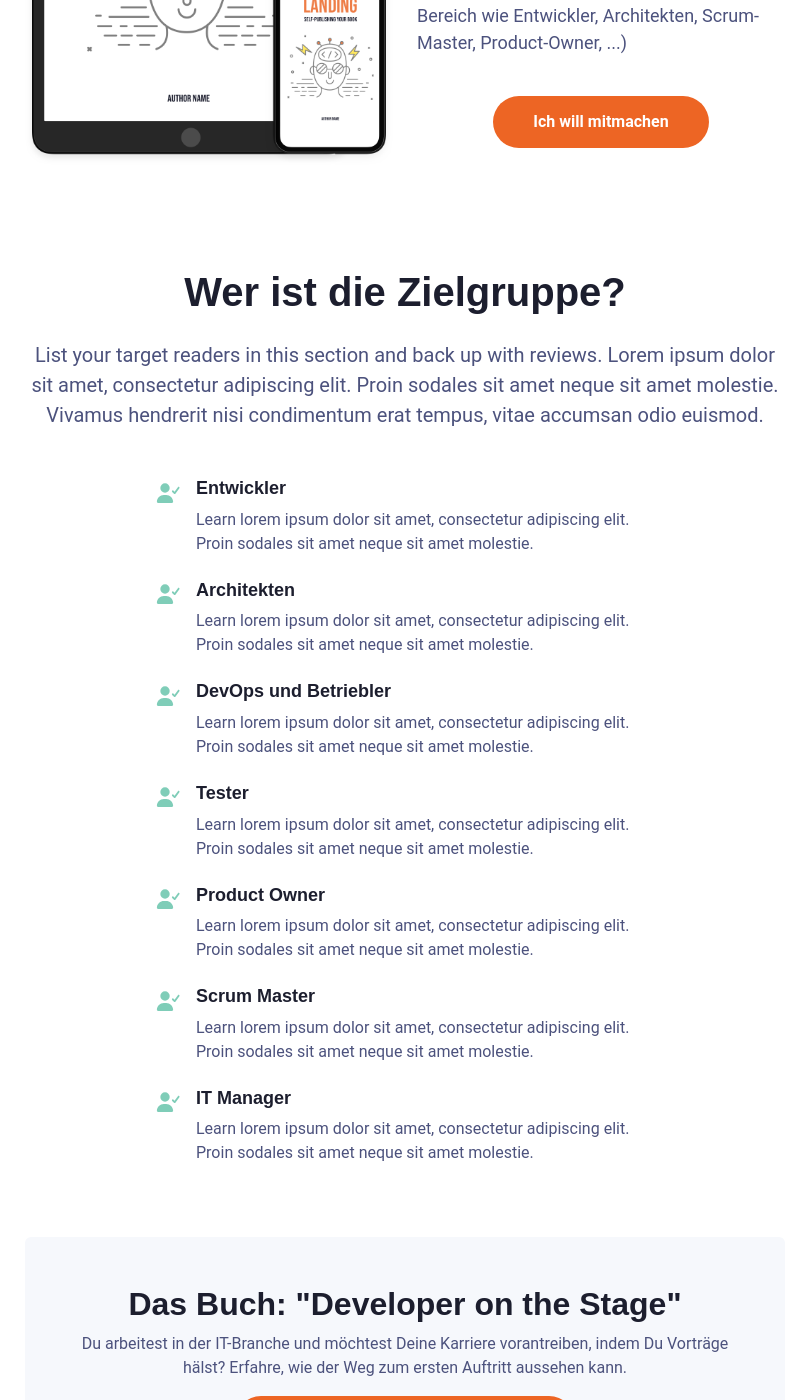
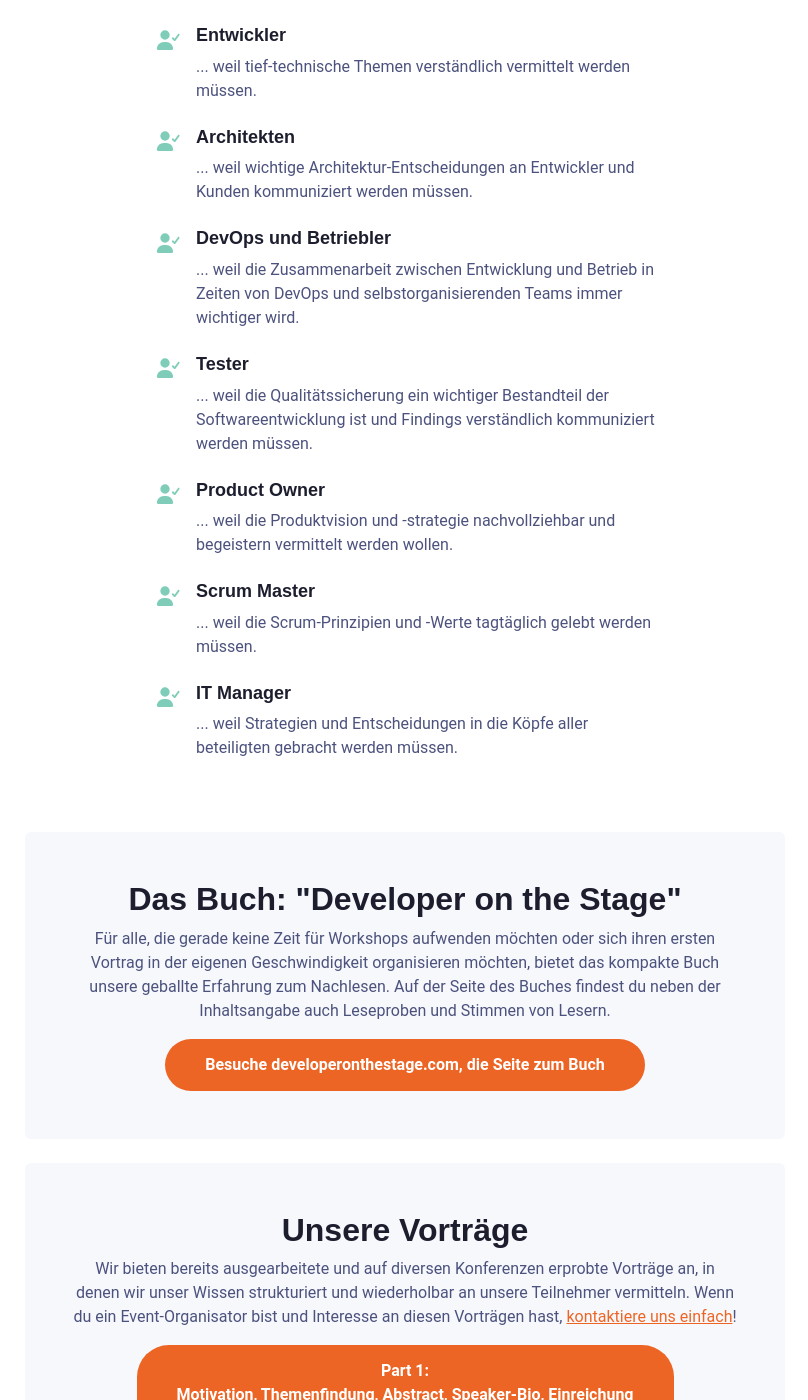
Before and after one commit to DeveloperOnTheStage/website_new, a Jekyll site: the page built from index.md, in a window 1280 px wide and 1400 px high, scrolled down 1889 px. Shown: the whole window, without its empty margins (235-1043 px from the left). Built offline with Jekyll 4.4.1, drawn with Linux system fonts in a browser that asks for light colours; nearby versions of some CDN libraries; library files that are not in the unit come from our copies; some of the changed text lies outside the part shown.

```diff
--- a/_config.yml
+++ b/_config.yml
@@ -21,12 +21,9 @@
 title: Tech2Talk
 email: info@tech2talk.de
 description: >- # this means to ignore newlines until "baseurl:"
-  Die Community für alle, die Wissen teilen wollen um
-  etwas zurückzugeben sowie selbst zu lernen
-  und sich so weiterentwickeln möchten.
+  Die Community für alle in der Technologie-Branche arbeitenden Personen, die ihr Wissen mit Vorträgen teilen wollen.
 slogan: >-
-  Wir bieten allen Interessierten verschiedene Möglichkeiten
-  für die persönliche Weiterentwicklung an. Klickt auf die Blöcke, um mehr zu erfahren.
+  Wir bauen die Kompetenzen neuer und erfahrener Vortragender auf und aus.
 baseurl: "" # the subpath of your site, e.g. /blog
 url: "https://tech2talk.de"
 twitter_username: tech2talk
--- a/_data/about-us.yaml
+++ b/_data/about-us.yaml
@@ -7,7 +7,7 @@
   img: steven-schwenke
   company: msg David GmbH
   bio: |
-    Steven ist Softwareentwickler aus Leidenschaft und hat bereits mehr als 200 Vorträge und Workshops gehalten. Seine Erfahrungen hat er im Buch "Developer on the Stage" zusammengefasst und möchte anderen auf dem Weg helfen, durch aktive Wissensvermittlung als Schlüssel zu einer erfolgreichen Selbstentwicklung in der IT.
+    Als "Passionate Software Craftsman" möchte Steven seine Erfahrungen an andere weiter geben und hat deshalb bereits mehr als 200 Vorträge und Workshops gehalten. Als kompakte Anleitung für angehende Speaker hat er das Buch "Developer on the Stage" geschrieben.
 "Falk Sippach":
   img: falk-sippach
   company: embarc Software Consulting GmbH
--- a/_data/building-blocks.yaml
+++ b/_data/building-blocks.yaml
@@ -2,33 +2,31 @@
   name: book
   icon: book
   short: |
-    Das Buch für Entwickler, die den Schritt auf die Bühne wagen wollen.
+    Als kompakte Zusammenfassung unserer jahrelangen Erfahrung enthält dieses Buch alle wichtigen Schritte für deinen ersten Vortrag.
   description: |
-    Dieses Buch begleitet dich bei deinem allerersten Auftritt auf der Bühne. Es wird dir dabei helfen, die passende Idee zu finden, deine Gedanken zu strukturieren und einen Vortrag zu gestalten, der nicht nur lehrreich ist, sondern auch deine persönlichen Erfahrungen reflektiert. Du wirst die verschiedenen Arten von Konferenzen und Vorträgen kennenlernen, und erfährst, wie du einen Platz bei einer Veranstaltung bekommen kannst. Zahlreiche kleine, jedoch bedeutsame Gewohnheiten für den Auftritt auf der Bühne unterstützen dich bei einer gründlichen Vorbereitung. Zusätzlich erhältst du Einblicke darüber, wie du das Beste aus dieser Erfahrung herausholen kannst, indem du nach deinem Vortrag die entsprechenden Schritte unternimmst.
-"Sich ausprobieren":
-  name: platforms
+    Dieses Buch begleitet dich bei deinen ersten Auftritten auf der Bühne. Es hilft dir beim Finden deines Vortragsthemas, der Strukturierung deiner Inhalte und der Gestaltung deines Vortrages. Lerne die verschiedenen Arten von Konferenzen und Vorträgen kennen und finde die für dich passende Veranstaltung. Zahlreiche einfach anzuwendende Gewohnheiten helfen dir, ein routinierter Speaker zu werden.
+"Vorträge":
+  name: talks
   icon: flag-checkered
   description: |
-              Meetups/Usergroups und bestimmte Konferenzen helfen
-              Newcomern bei den ersten Schritten auf der Bühne. Hier
-              haben wir Plattformen gesammelt, über die Du Deine ersten Auftritte planen kannst.
-"SpeaKonf":
+    Unsere bereits ausgearbeiteten und auf diversen Konferenzen erprobten Vorträge können wir zeitnah auch auf deiner Konferenz oder User Group halten!
+"Unterstützung der SpeaKonf":
   name: unkonf
   icon: microphone
   description: |
-    Die Unkonferenz von Sprechern für Sprecher - Austausch zu allen Themen rund um Fragen vor, während und nach den Auftritten bei Konferenzen und User-Groups.
+    Wir unterstützen die Unkonferenz von Sprechern für Sprecher, da sie eine perfekte Ergänzung zu unserem Angebot ist.
 "Coachings und Impulse":
   name: coachings
   icon: hand-holding-hand
   description: |
-    Impulsvorträge, Online Coaching Sessions und Workshops
-"Community-Austausch":
+    Auf der Suche nach individuellem Speaker-Coaching? Wir beraten dich bei der konkreten Vorbereitung deines speziellen Vortrages.
+"Community via Discord":
   name: community
   icon: people-group
   description: |
-    Community-Austausch
-"Inhalte zum Teilen":
-  name: content
+    In unserem Discord-Kanal kannst du dich über deine Vortragsthemen austauschen, Feedback zu Titeln und Abstract einholen und dir allgemeine Tipps geben lassen.
+"Inhalte zum Ansehen und Teilen":
+  name: materials
   icon: truck
   description: |
-    Blog und Youtube
+    Hier findet ihr unsere frei verfügbaren Materialien.
--- /dev/null
+++ b/_data/mission-statement.yaml
@@ -0,0 +1 @@
+Als erfahrene Speaker möchten wir in der Technologie-Branche arbeitende Personen dabei unterstützen, ihr Wissen mit Vorträgen zu teilen und so der Community zu helfen und sich selbst weiter zu entwickeln.
--- a/_data/target-group.yaml
+++ b/_data/target-group.yaml
@@ -1,14 +1,21 @@
-"Entwickler": |
-  ""
-"Architekten": |
-  ""
-"DevOps und Betriebler": |
-  ""
-"Tester": |
-  ""
-"Product Owner": |
-  ""
-"Scrum Master": |
-  ""
-"IT Manager": |
-  ""
+"Entwickler":
+  cause: |
+    ... weil tief-technische Themen verständlich vermittelt werden müssen.
+"Architekten":
+  cause: |
+    ... weil wichtige Architektur-Entscheidungen an Entwickler und Kunden kommuniziert werden müssen.
+"DevOps und Betriebler":
+  cause: |
+    ... weil die Zusammenarbeit zwischen Entwicklung und Betrieb in Zeiten von DevOps und selbstorganisierenden Teams immer wichtiger wird.
+"Tester":
+  cause: |
+    ... weil die Qualitätssicherung ein wichtiger Bestandteil der Softwareentwicklung ist und Findings verständlich kommuniziert werden müssen.
+"Product Owner":
+  cause: |
+    ... weil die Produktvision und -strategie nachvollziehbar und begeistern vermittelt werden wollen.
+"Scrum Master":
+  cause: |
+    ... weil die Scrum-Prinzipien und -Werte tagtäglich gelebt werden müssen.
+"IT Manager":
+  cause: |
+    ... weil Strategien und Entscheidungen in die Köpfe aller beteiligten gebracht werden müssen.
--- a/_layouts/default.html
+++ b/_layouts/default.html
@@ -48,61 +48,61 @@
 					    </div><!--//subheading-->
 
 
-					    <div class="hero-quotes mt-5">
-						    <div id="quotes-carousel" class="quotes-carousel carousel slide carousel-fade mb-5" data-bs-ride="carousel" data-bs-interval="8000">
-								<div class="carousel-indicators">
-									<button type="button" data-bs-target="#quotes-carousel" data-bs-slide-to="0" class="active" aria-current="true" aria-label="Slide 1"></button>
-									<button type="button" data-bs-target="#quotes-carousel" data-bs-slide-to="1" aria-label="Slide 2"></button>
-									<button type="button" data-bs-target="#quotes-carousel" data-bs-slide-to="2" aria-label="Slide 3"></button>
-								</div>
-
-							    <div class="carousel-inner">
-								    <div class="carousel-item active">
-								        <blockquote class="quote p-4 theme-bg-light">
-									        "Excellent Book! Add your book reviews here consectetur adipiscing elit. Aliquam euismod nunc porta urna facilisis tempor. Praesent mauris neque, viverra quis erat vitae, auctor imperdiet nisi."
-								        </blockquote><!--//item-->
-								        <div class="source row gx-md-3 gy-3 gy-md-0 align-items-center">
-									        <div class="col-12 col-md-auto text-center text-md-start">
-									            <img class="source-profile" src="assets/images/profiles/profile-1.png" alt="image" >
-									        </div><!--//col-->
-									        <div class="col source-info text-center text-md-start">
-										        <div class="source-name">James Doe</div>
-										        <div class="soure-title">Co-Founder, Startup Week</div>
-										    </div><!--//col-->
-								        </div><!--//source-->
-								    </div><!--//carousel-item-->
-								    <div class="carousel-item">
-								        <blockquote class="quote p-4 theme-bg-light">
-									        "Highly recommended consectetur adipiscing elit. Proin et auctor dolor, sed venenatis massa. Vestibulum ullamcorper lobortis nisi non placerat praesent mauris neque"
-								        </blockquote><!--//item-->
-								        <div class="source row gx-md-3 gy-3 gy-md-0 align-items-center">
-									        <div class="col-12 col-md-auto text-center text-md-start">
-									            <img class="source-profile" src="assets/images/profiles/profile-2.png" alt="image" >
-									        </div><!--//col-->
-									        <div class="col source-info text-center text-md-start">
-										        <div class="source-name">Jean Doe</div>
-										        <div class="soure-title">Co-Founder, Startup Week</div>
-										    </div><!--//col-->
-								        </div><!--//source-->
-								    </div><!--//carousel-item-->
-								    <div class="carousel-item">
-								        <blockquote class="quote p-4 theme-bg-light">
-									        "Awesome! Lorem ipsum dolor sit amet, consectetur adipiscing elit. Aliquam euismod nunc porta urna facilisis tempor. Praesent mauris neque, viverra quis erat vitae."
-								        </blockquote><!--//item-->
-								        <div class="source row gx-md-3 gy-3 gy-md-0 align-items-center">
-									        <div class="col-12 col-md-auto text-center text-md-start">
-									            <img class="source-profile" src="assets/images/profiles/profile-3.png" alt="image" >
-									        </div><!--//col-->
-									        <div class="col source-info text-center text-md-start">
-										        <div class="source-name">Andy Doe</div>
-										        <div class="soure-title">Frontend Developer, Company Lorem</div>
-										    </div><!--//col-->
-								        </div><!--//source-->
-								    </div><!--//carousel-item-->
-								</div><!--//carousel-inner-->
-							</div><!--//quotes-carousel-->
-
-					    </div><!--//hero-quotes-->
+<!--					    <div class="hero-quotes mt-5">-->
+<!--						    <div id="quotes-carousel" class="quotes-carousel carousel slide carousel-fade mb-5" data-bs-ride="carousel" data-bs-interval="8000">-->
+<!--								<div class="carousel-indicators">-->
+<!--									<button type="button" data-bs-target="#quotes-carousel" data-bs-slide-to="0" class="active" aria-current="true" aria-label="Slide 1"></button>-->
+<!--									<button type="button" data-bs-target="#quotes-carousel" data-bs-slide-to="1" aria-label="Slide 2"></button>-->
+<!--									<button type="button" data-bs-target="#quotes-carousel" data-bs-slide-to="2" aria-label="Slide 3"></button>-->
+<!--								</div>-->
+<!--							  -->
+<!--							    <div class="carousel-inner">-->
+<!--								    <div class="carousel-item active">-->
+<!--								        <blockquote class="quote p-4 theme-bg-light">-->
+<!--									        "Excellent Book! Add your book reviews here consectetur adipiscing elit. Aliquam euismod nunc porta urna facilisis tempor. Praesent mauris neque, viverra quis erat vitae, auctor imperdiet nisi."     -->
+<!--								        </blockquote>&lt;!&ndash;//item&ndash;&gt;-->
+<!--								        <div class="source row gx-md-3 gy-3 gy-md-0 align-items-center">-->
+<!--									        <div class="col-12 col-md-auto text-center text-md-start">-->
+<!--									            <img class="source-profile" src="assets/images/profiles/profile-1.png" alt="image" >-->
+<!--									        </div>&lt;!&ndash;//col&ndash;&gt;-->
+<!--									        <div class="col source-info text-center text-md-start">-->
+<!--										        <div class="source-name">James Doe</div>-->
+<!--										        <div class="soure-title">Co-Founder, Startup Week</div>-->
+<!--										    </div>&lt;!&ndash;//col&ndash;&gt;-->
+<!--								        </div>&lt;!&ndash;//source&ndash;&gt;-->
+<!--								    </div>&lt;!&ndash;//carousel-item&ndash;&gt;-->
+<!--								    <div class="carousel-item">-->
+<!--								        <blockquote class="quote p-4 theme-bg-light">-->
+<!--									        "Highly recommended consectetur adipiscing elit. Proin et auctor dolor, sed venenatis massa. Vestibulum ullamcorper lobortis nisi non placerat praesent mauris neque"     -->
+<!--								        </blockquote>&lt;!&ndash;//item&ndash;&gt;-->
+<!--								        <div class="source row gx-md-3 gy-3 gy-md-0 align-items-center">-->
+<!--									        <div class="col-12 col-md-auto text-center text-md-start">-->
+<!--									            <img class="source-profile" src="assets/images/profiles/profile-2.png" alt="image" >-->
+<!--									        </div>&lt;!&ndash;//col&ndash;&gt;-->
+<!--									        <div class="col source-info text-center text-md-start">-->
+<!--										        <div class="source-name">Jean Doe</div>-->
+<!--										        <div class="soure-title">Co-Founder, Startup Week</div>-->
+<!--										    </div>&lt;!&ndash;//col&ndash;&gt;-->
+<!--								        </div>&lt;!&ndash;//source&ndash;&gt;-->
+<!--								    </div>&lt;!&ndash;//carousel-item&ndash;&gt;-->
+<!--								    <div class="carousel-item">-->
+<!--								        <blockquote class="quote p-4 theme-bg-light">-->
+<!--									        "Awesome! Lorem ipsum dolor sit amet, consectetur adipiscing elit. Aliquam euismod nunc porta urna facilisis tempor. Praesent mauris neque, viverra quis erat vitae."     -->
+<!--								        </blockquote>&lt;!&ndash;//item&ndash;&gt;-->
+<!--								        <div class="source row gx-md-3 gy-3 gy-md-0 align-items-center">-->
+<!--									        <div class="col-12 col-md-auto text-center text-md-start">-->
+<!--									            <img class="source-profile" src="assets/images/profiles/profile-3.png" alt="image" >-->
+<!--									        </div>&lt;!&ndash;//col&ndash;&gt;-->
+<!--									        <div class="col source-info text-center text-md-start">-->
+<!--										        <div class="source-name">Andy Doe</div>-->
+<!--										        <div class="soure-title">Frontend Developer, Company Lorem</div>-->
+<!--										    </div>&lt;!&ndash;//col&ndash;&gt;-->
+<!--								        </div>&lt;!&ndash;//source&ndash;&gt;-->
+<!--								    </div>&lt;!&ndash;//carousel-item&ndash;&gt;-->
+<!--								</div>&lt;!&ndash;//carousel-inner&ndash;&gt;-->
+<!--							</div>&lt;!&ndash;//quotes-carousel&ndash;&gt;-->
+<!--							-->
+<!--					    </div>&lt;!&ndash;//hero-quotes&ndash;&gt;-->
 				    </div><!--//promo-->
 			    </div><!--col-->
 			    <div class="col-12 col-md-5 mb-5 align-self-center">
@@ -120,7 +120,7 @@
 
     <section id="benefits-section" class="benefits-section theme-bg-light-gradient py-5">
 	    <div class="container py-5">
-		    <h2 class="section-heading text-center mb-3">Was sind Bausteine dieser Initiative?</h2>
+		    <h2 class="section-heading text-center mb-3">Unsere Produkte</h2>
 		    <div class="section-intro single-col-max mx-auto text-center mb-5">{{ site.slogan }}</div>
 		    <div class="row text-center">
 				{% for building-block in site.data.building-blocks %}
@@ -149,34 +149,19 @@
     <section id="content-section" class="content-section">
 	    <div class="container">
 		    <div class="single-col-max mx-auto">
-		    <h2 class="section-heading text-center mb-5">Unsere Ziele</h2>
-			    <div class="row">
-				    <div class="col-12 col-md-6">
-					    <div class="figure-holder mb-5">
-						    <img class="img-fluid" src="assets/images/devbook-devices.png" alt="image" >
-					    </div><!--//figure-holder-->
-				    </div><!--//col-->
-				    <div class="col-12 col-md-6 mb-5">
-					    <div class="key-points mb-4 text-center">
-						    <ul class="key-points-list list-unstyled mb-4 mx-auto d-inline-block text-start">
-								{% for goal in site.data.goals %}
-								<li><i class="fas fa-check-circle me-2"></i><b>{{ goal[0]}}</b> ({{ goal[1]}})</li>
-								{% endfor %}
-						    </ul>
-						    <div class="text-center"><a class="btn btn-primary" href="mailto:{{ site.email }}">Ich will mitmachen</a></div>
-					    </div><!--//key-points-->
-
-				    </div><!--//col-12-->
-			    </div><!--//row-->
+		    <h2 class="section-heading text-center mb-5">Unser Mission Statement</h2>
+				<div class="section-intro single-col-max mx-auto text-center mb-5">
+					{{ site.data.mission-statement }}
+				</div><!--//section-intro-->
 		    </div><!--//single-col-max-->
 	    </div><!--//container-->
     </section><!--//content-section-->
 
     <section id="audience-section" class="audience-section py-5">
 	    <div class="container">
-		    <h2 class="section-heading text-center mb-4">Wer ist die Zielgruppe?</h2>
+		    <h2 class="section-heading text-center mb-4">Unsere Zielgruppe</h2>
 		    <div class="section-intro single-col-max mx-auto text-center mb-5">
-			    List your target readers in this section and back up with reviews. Lorem ipsum dolor sit amet, consectetur adipiscing elit. Proin sodales sit amet neque sit amet molestie. Vivamus hendrerit nisi condimentum erat tempus, vitae accumsan odio euismod.
+			    Mit unseren Angeboten richten wir uns an:
 		    </div><!--//section-intro-->
 		    <div class="audience mx-auto">
 				{% for target-person in site.data.target-group %}
@@ -184,7 +169,7 @@
 				    <div class="col-auto item-icon"><i class="fas fa-user-check"></i></div>
 				    <div class="col">
 					    <h4 class="item-title">{{ target-person[0] }}</h4>
-					    <div class="item-desc">Learn lorem ipsum dolor sit amet, consectetur adipiscing elit. Proin sodales sit amet neque sit amet molestie.</div>
+					    <div class="item-desc">{{ target-person[1].cause}}</div>
 				    </div><!--//col-->
 			    </div><!--//item-->
 				{% endfor %}
@@ -196,33 +181,29 @@
 	    <div class="container">
 		    <div class="lead-form-wrapper single-col-max mx-auto theme-bg-light rounded p-5">
 			    <h2 class="form-heading text-center">Das Buch: "Developer on the Stage"</h2>
-			    <div class="form-intro text-center mb-3">Du arbeitest in der IT-Branche und möchtest Deine Karriere vorantreiben, indem Du Vorträge hälst? Erfahre, wie der Weg zum ersten Auftritt aussehen kann.</div>
+			    <div class="form-intro text-center mb-3">Für alle, die gerade keine Zeit für Workshops aufwenden möchten oder sich ihren ersten Vortrag in der eigenen Geschwindigkeit organisieren möchten, bietet das kompakte Buch unsere geballte Erfahrung zum Nachlesen. Auf der Seite des Buches findest du neben der Inhaltsangabe auch Leseproben und Stimmen von Lesern.</div>
 				<div class="text-center">
-					<a class="btn btn-primary" href="https://developeronthestage.com/">Lies das Buch von Steven Schwenke</a>
+					<a class="btn btn-primary" href="https://developeronthestage.com/" target="_blank">Besuche developeronthestage.com, die Seite zum Buch</a>
 				</div>
 		    </div><!--//lead-form-wrapper-->
 	    </div><!--//container-->
     </section><!--//form-section-->
 	<br/>
-	<section id="platforms-section" class="platforms-section">
+	<section id="talks-section" class="talks-section">
 	    <div class="container">
 		    <div class="lead-form-wrapper single-col-max mx-auto theme-bg-light rounded p-5">
-			    <h2 class="form-heading text-center">Wo kann man beginnen?</h2>
-			    <div class="form-intro text-center mb-3">Es gibt verschiedene Konferenzen und User-Groups/Meetups, die Euch beim ersten Vortrag unterstützen.</div>
+			    <h2 class="form-heading text-center">Unsere Vorträge</h2>
+			    <div class="form-intro text-center mb-3">Wir bieten bereits ausgearbeitete und auf diversen Konferenzen erprobte Vorträge an, in denen wir unser Wissen strukturiert und wiederholbar an unsere Teilnehmer vermitteln. Wenn du ein Event-Organisator bist und Interesse an diesen Vorträgen hast, <a href="mailto:info@tech2talk.de">kontaktiere uns einfach</a>!</div>
 				<div class="text-center">
-					<a class="btn btn-primary" href="https://hacktalk.de/hacktalk-loves-dots.html">HackTalk (Online)</a>
+					<a class="btn btn-primary">Part 1:<br />Motivation, Themenfindung, Abstract, Speaker-Bio, Einreichung<br />(30 - 60 Minuten)</a>
 				</div>
 				<br/>
 				<div class="text-center">
-					<a class="btn btn-primary" href="https://www.javaland.eu/de/referierende/newcomer-programm/">JavaLand Newcomer-Programm</a>
+					<a class="btn btn-primary">Part 2:<br />Vortragsplanung und -Vorbereitung, Generalprobe, Auftritt und Nachbereitung<br />(30 - 60 Minuten)</a>
 				</div>
-				<br/>
+				<br />
 				<div class="text-center">
-					<a class="btn btn-primary" href="https://cyberland.ijug.eu/2023-11-next-generation/">CyberLand Next Generation (Online)</a>
-				</div>
-				<br/>
-				<div class="text-center">
-					<a class="btn btn-primary" href="https://www.jug-da.de/mitmachen/">JUG Darmstadt</a>
+					<a class="btn btn-primary">Ganztages-Workshop (für Unternehmen, kostenpflichtig):<br />Interaktiver Workshop mit allen Inhalten und Materialien und individueller Beratung<br />(ganztägig)</a>
 				</div>
 		    </div><!--//lead-form-wrapper-->
 	    </div><!--//container-->
@@ -232,13 +213,49 @@
 	    <div class="container">
 		    <div class="lead-form-wrapper single-col-max mx-auto theme-bg-light rounded p-5">
 			    <h2 class="form-heading text-center">SpeaKonf - Die Speaker Unkonferenz</h2>
-			    <div class="form-intro text-center mb-3">Ihr wollt Euch austauschen, von anderen Sprechern lernen, neue Ideen diskutieren oder ...</div>
+			    <div class="form-intro text-center mb-3">Die SpeaKonf fördert den Erfahrungsaustausch zwischen Sprecherinnen und Sprechern und ist als Unkonferenz so konzeptioniert, dass man hier aktuelle und sehr individuelle Themen selbst platzieren kann. Diese Konferenz, bei der wir auch personell vertreten sind, ist also eine perfekte Ergänzung zu unserem Angebot!</div>
 				<div class="text-center">
-					<a class="btn btn-primary" href="http://speakonf.de/">SpeaKonf</a>
+					<a class="btn btn-primary" href="http://speakonf.de/" target="_blank">Weiter zur SpeaKonf</a>
 				</div>
 		    </div><!--//lead-form-wrapper-->
 	    </div><!--//container-->
     </section><!--//form-section-->
+	<br/>
+	<section id="coachings-section" class="coachings-section">
+		<div class="container">
+			<div class="lead-form-wrapper single-col-max mx-auto theme-bg-light rounded p-5">
+				<h2 class="form-heading text-center">Coachings und Impulse</h2>
+				<div class="form-intro text-center mb-3">Besonders bei bereits erfahrenen Speakern bringt der direkte Austausch mit anderen Vortragenden den größten Erkenntnisgewinn. Wir haben bereits viele Coachings für neue und erfahrene Speaker durchgeführt und unterstützen dich gern.</div>
+<!--				<div class="text-center">-->
+<!--					<a class="btn btn-primary" href="http://speakonf.de/" target="_blank">Weiter zur SpeaKonf</a>-->
+<!--				</div>-->
+			</div><!--//lead-form-wrapper-->
+		</div><!--//container-->
+	</section><!--//form-section-->
+	<br/>
+	<section id="community-section" class="community-section">
+		<div class="container">
+			<div class="lead-form-wrapper single-col-max mx-auto theme-bg-light rounded p-5">
+				<h2 class="form-heading text-center">Unsere Discord-Community</h2>
+				<div class="form-intro text-center mb-3">In unserem Discord-Kanal kannst du dich über deine Vortragsthemen austauschen, Feedback zu Titeln und Abstract einholen und dir allgemeine Tipps geben lassen. Hier findest du auch aktuelle Termine und Abstimmungen.</div>
+				<div class="text-center">
+					<a class="btn btn-primary" href="http://discord.developeronthestage.com/" target="_blank">Besuch unser Discord</a>
+				</div>
+			</div><!--//lead-form-wrapper-->
+		</div><!--//container-->
+	</section><!--//form-section-->
+	<br/>
+	<section id="materials-section" class="materials-section">
+		<div class="container">
+			<div class="lead-form-wrapper single-col-max mx-auto theme-bg-light rounded p-5">
+				<h2 class="form-heading text-center">Inhalte zum Ansehen und Teilen</h2>
+				<div class="form-intro text-center mb-3">Schau dir völlig kostenfrei und ohne Registrierung einen Teil unserer Inhalte an. Vielleicht bekommst du Lust, die Ausarbeitung deines Vortrags damit zu beginnen?</div>
+				<div class="text-center">
+					<a class="btn btn-primary" href="https://www.youtube.com/channel/UCIzhZkgIFa5v2UlzAuGi8FQ" target="_blank">YouTube</a>
+				</div>
+			</div><!--//lead-form-wrapper-->
+		</div><!--//container-->
+	</section><!--//form-section-->
 
     <section id="about-section" class="about-section py-5">
 	    <div class="container">
@@ -287,7 +304,6 @@
 
 	    </div><!--//container-->
     </section><!--//author-section-->
-
 	{{content}}
 
     <footer class="footer">
```
Also changed, not shown: _data/goals.yaml (deleted, +0 -10 lines), index_ori.html (deleted, +0 -439 lines).
